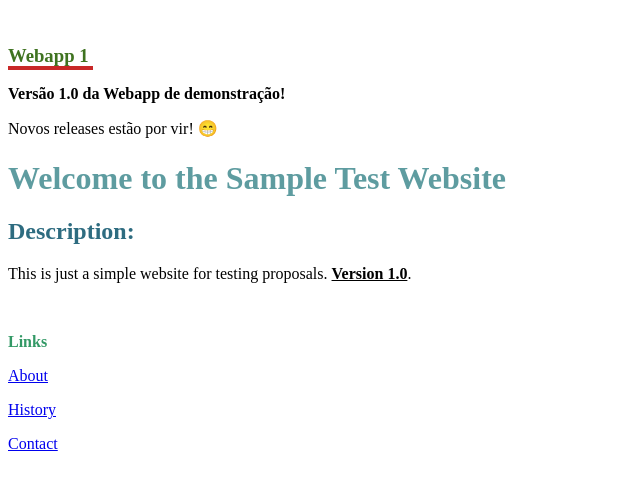
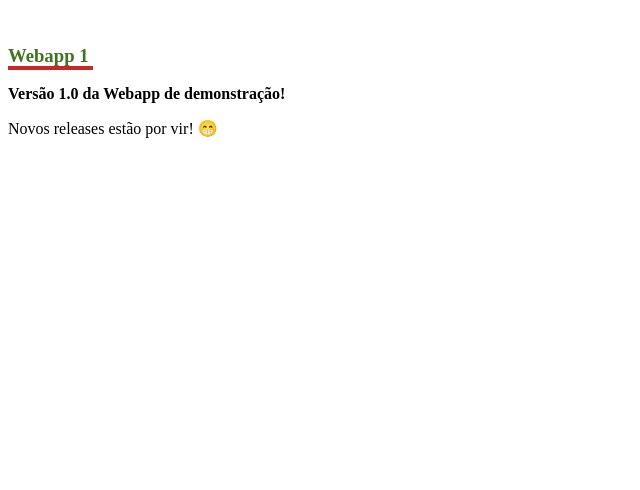
Before and after one commit to brenodegan/sitesample1, a plain HTML site: page index.html in a window 1280 px wide. Shown: the whole page, without its empty margins (0-640 px from the left). Drawn offline with Linux system fonts and the light colour scheme.

Commit message:
Update index.html

```diff
--- a/index.html
+++ b/index.html
@@ -9,15 +9,4 @@
 <p>Novos releases est&atilde;o por vir!&nbsp;😁</p>
 <p></p>
 
-
-
-<h1 style="color: #5e9ca0;">Welcome to the Sample Test Website</h1>
-<h2 style="color: #2e6c80;">Description:</h2>
-<p>This is just a simple website for testing proposals. <span style="text-decoration: underline;"><strong>Version 1.0</strong></span>.</p>
-<p>&nbsp;</p>
-<p><span style="color: #339966;"><strong>Links</strong></span></p>
-<p><a href="about.html">About</a></p>
-<p><a href="history.html">History</a></p>
-<p><a href="contact.html">Contact</a></p>
-<p>&nbsp;</p>
 </HTML>
```
